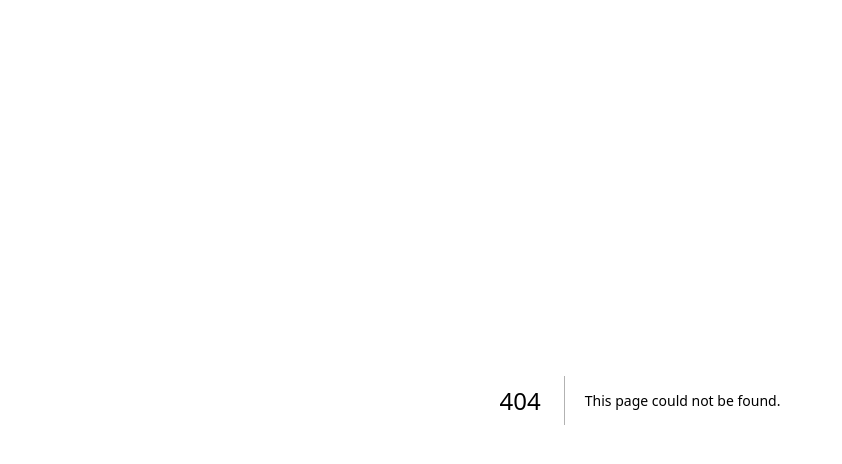
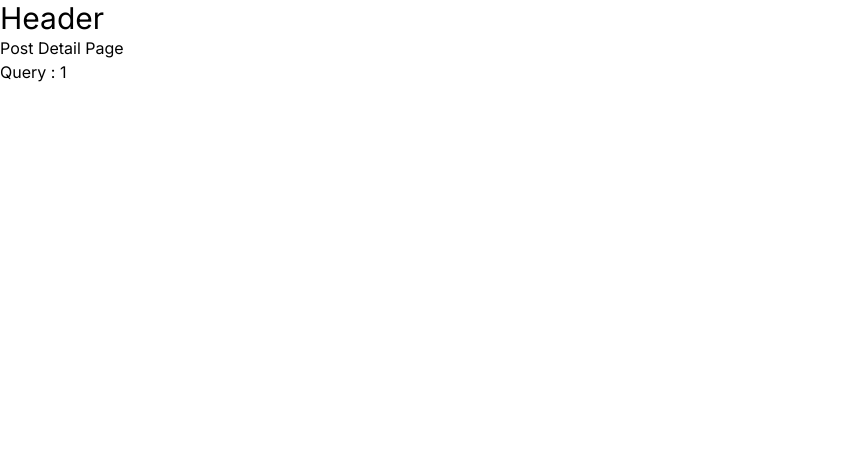
Before and after one commit to NguyenUyen-ReactJs2206/NextJs, a Next.js app in the folder learn-next-js/: page /posts/1 in a window 1280 px wide. Before the commit this address had no page. Shown: the top 464 px of the page, without its empty margins (0-842 px from the left). Built offline with nearby package versions, Linux system fonts and the light colour scheme.

Commit message:
Test Router in Next JS

```diff
--- /dev/null
+++ b/learn-next-js/src/app/about/layout.tsx
@@ -0,0 +1,17 @@
+import { Inter } from 'next/font/google'
+
+const inter = Inter({ subsets: ['latin'] })
+
+export const metadata = {
+	title: 'Create Next App',
+	description: 'Generated by create next app',
+}
+
+export default function Layout({ children }: { children: React.ReactNode }) {
+	return (
+		<>
+			<b>about section</b>
+			{children}
+		</>
+	)
+}
--- /dev/null
+++ b/learn-next-js/src/app/about/page.tsx
@@ -0,0 +1,7 @@
+import * as React from 'react'
+
+export interface AboutPageProps {}
+
+export default function AboutPage(props: AboutPageProps) {
+	return <div>About</div>
+}
--- a/learn-next-js/src/app/globals.css
+++ b/learn-next-js/src/app/globals.css
@@ -4,8 +4,6 @@
 
 :root {
 	--foreground-rgb: 0, 0, 0;
-  --background-start-rgb: 214, 219, 220;
-  --background-end-rgb: 255, 255, 255;
 }
 
 @media (prefers-color-scheme: dark) {
@@ -18,10 +16,6 @@
 
 body {
 	color: rgb(var(--foreground-rgb));
-  background: linear-gradient(
-      to bottom,
-      transparent,
-      rgb(var(--background-end-rgb))
-    )
+	background: linear-gradient(to bottom, transparent, rgb(var(--background-end-rgb)))
 		rgb(var(--background-start-rgb));
 }
--- a/learn-next-js/src/app/layout.tsx
+++ b/learn-next-js/src/app/layout.tsx
@@ -1,17 +1,20 @@
-import './globals.css';
-import { Inter } from 'next/font/google';
+import './globals.css'
+import { Inter } from 'next/font/google'
 
-const inter = Inter({ subsets: ['latin'] });
+const inter = Inter({ subsets: ['latin'] })
 
 export const metadata = {
 	title: 'Create Next App',
 	description: 'Generated by create next app',
-};
+}
 
 export default function RootLayout({ children }: { children: React.ReactNode }) {
 	return (
 		<html lang="en">
-			<body className={inter.className}>{children}</body>
+			<body className={inter.className}>
+				<h1 className="text-3xl">Header</h1>
+				{children}
+			</body>
 		</html>
-	);
+	)
 }
--- /dev/null
+++ b/learn-next-js/src/app/not-found.tsx
@@ -0,0 +1,7 @@
+import * as React from 'react'
+
+export interface NotFoundProps {}
+
+export default function NotFound(props: NotFoundProps) {
+	return <div>Page Not Found</div>
+}
--- /dev/null
+++ b/learn-next-js/src/app/posts/[postId]/page.tsx
@@ -0,0 +1,15 @@
+import { NextRouter, useRouter } from 'next/router'
+import * as React from 'react'
+
+export interface PostDetailPageProps {
+	params: any
+}
+
+export default function PostId({ params }: PostDetailPageProps) {
+	return (
+		<div>
+			<h1>Post Detail Page</h1>
+			<p>Query : {params.postId}</p>
+		</div>
+	)
+}
--- /dev/null
+++ b/learn-next-js/src/app/posts/page.tsx
@@ -0,0 +1,7 @@
+import * as React from 'react'
+
+export interface PostProps {}
+
+export default function Post(props: PostProps) {
+	return <div>Post</div>
+}
```
Also changed, not shown: learn-next-js/src/app/page.tsx (+4 -6 lines), learn-next-js/package.json (indentation only), 1 other file (tests, documents, lock files or other folders). Lines whose indentation alone changed are shown as unchanged.
